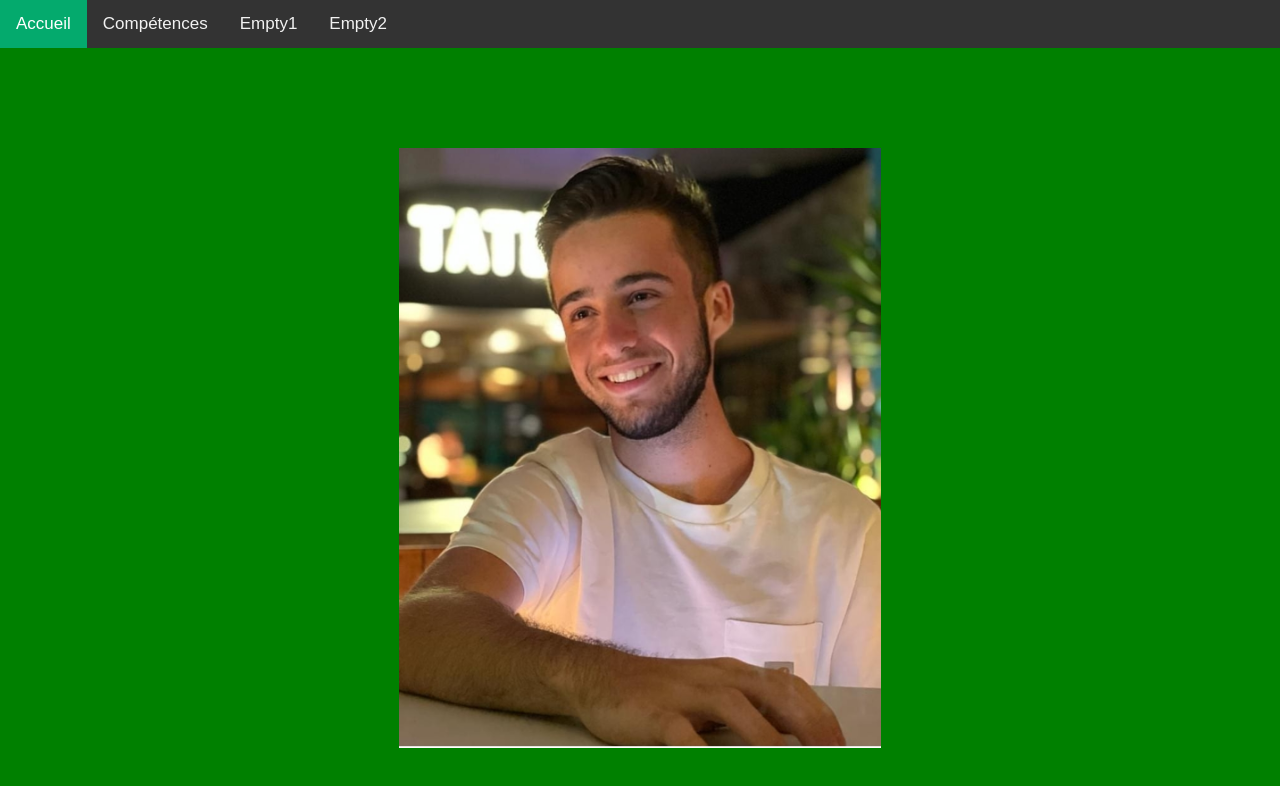
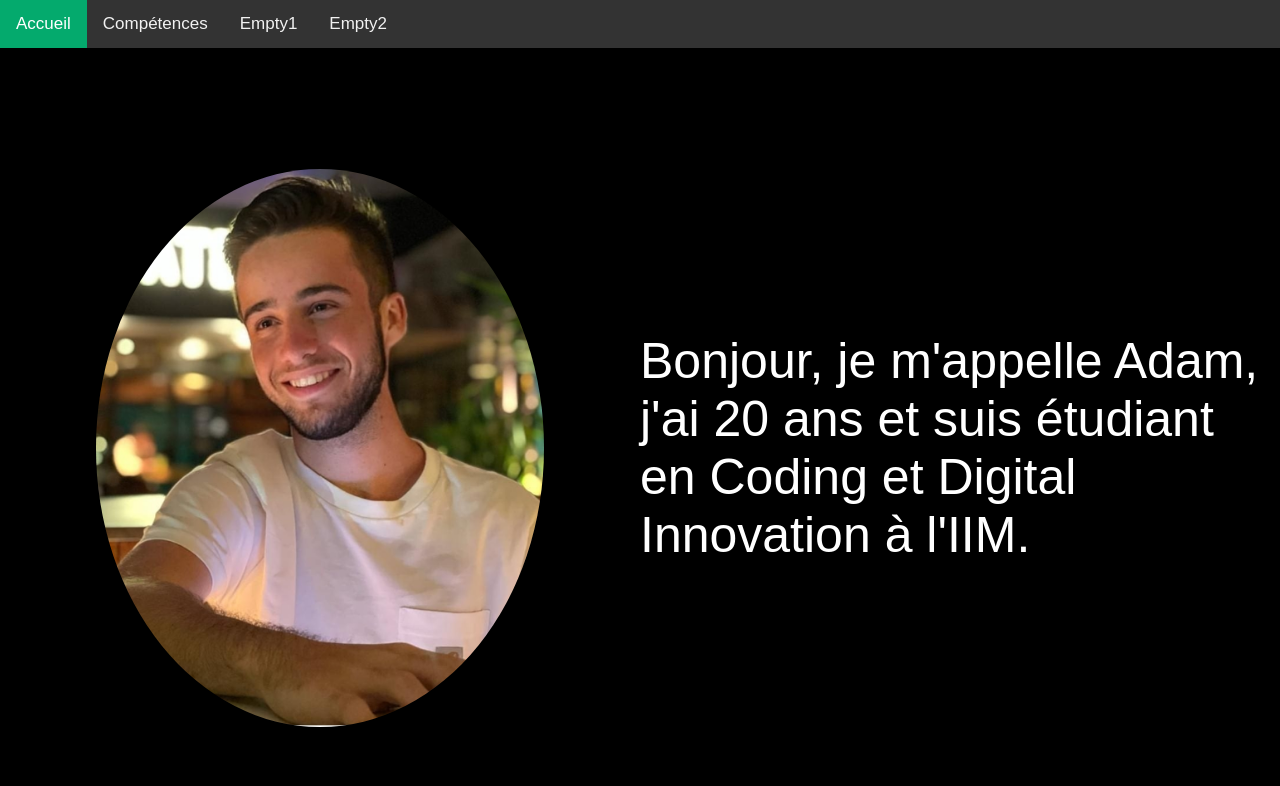
Before and after one commit to MortyOW/DEVLAB---PROJET-PORTFOLIO, a plain HTML site: page index.html in a window 1280 px wide. Drawn offline with Linux system fonts and the light colour scheme.

Commit message:
:sparkles: scss

```diff
--- a/index.html
+++ b/index.html
@@ -5,7 +5,7 @@
     <meta http-equiv="X-UA-Compatible" content="IE=edge">
     <meta name="viewport" content="width=device-width, initial-scale=1.0">
     <title>Document</title>
-    <link rel="stylesheet" href="style.css">
+    <link rel="stylesheet" href="build.css">
 </head>
 <body>
     <link rel="stylesheet" href="https://cdnjs.cloudflare.com/ajax/libs/font-awesome/4.7.0/css/font-awesome.min.css">
@@ -21,7 +21,9 @@
     <div class="container">
       <section class="one fullsec">
         <img src="images/adamsimon.jpg.png" alt="">
-        <p></p>
+        <div>
+        <p>Bonjour, je m'appelle Adam, j'ai 20 ans et suis étudiant en Coding et Digital Innovation à l'IIM.</p>
+        </div>
       </section>
 
       <section class="two fullsec">
--- a/style.css
+++ b/style.scss
@@ -11,16 +11,22 @@ body{
     background-position: center;
 }
 
+
+
+
+
 .gravitation{
     width: 200px;
     height: 200px;
+
+    img{
+        width: 100%;
+        height: 100%;
+        object-fit: contain;
+    }
 }
 
-.gravitation img{
-    width: 100%;
-    height: 100%;
-    object-fit: contain;
-}
+
 
 
 .sectionGrav{
@@ -35,10 +41,8 @@ body{
 .topnav {
     background-color: #333;
     overflow: hidden;
-}
 
-
-.topnav a {
+    a {
     float: left;
     display: block;
     color: #f2f2f2;
@@ -46,7 +50,9 @@ body{
     padding: 14px 16px;
     text-decoration: none;
     font-size: 17px;
+    }
 }
+
 
 
 .topnav a:hover {
@@ -101,18 +107,10 @@ body{
 
 .fullsec{
     height: 100vh;
-    display: flex;
-    justify-content: center;
-    align-items: center;
-    color: white;
     scroll-snap-align: start;
 }
 
-.fullsec img{
-    width: 75%;
-    height: 75%;
-    object-fit: contain;
-}
+
 
 
 .container{
@@ -122,7 +120,20 @@ body{
 }
 
 .one{
-    background: green;
+    background: black;
+    display: grid;
+    grid-template-columns: 1fr 1fr;
+    place-items: center;
+
+    img{
+        width: 70%;
+        height: auto;
+        border-radius: 50%;
+    }
+
+    p{
+        color: white;
+    }
 }
 
 .two{
@@ -148,7 +159,6 @@ body{
 
 
 
-
     @media (min-width: 768px) {
     .button-54 {
         padding: 0.25em 0.75em;
```
Also changed, not shown: competences.html (+1 -1 lines), build.css (added), 1 other file.
